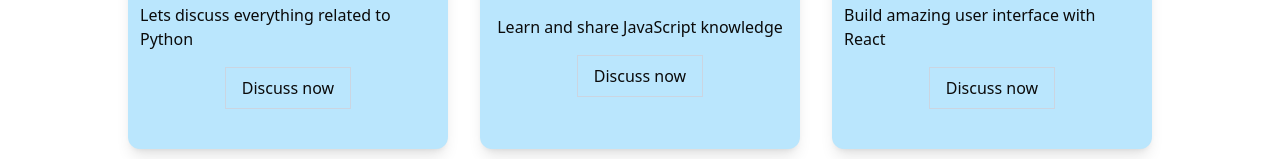
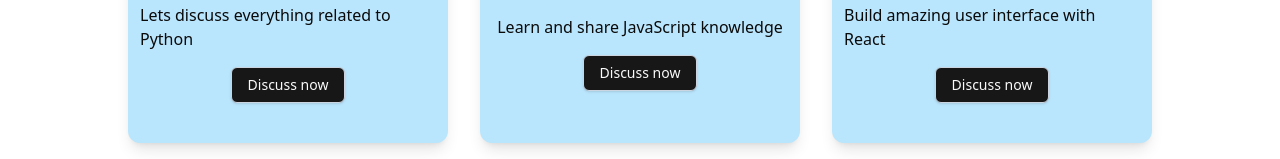
Before and after one commit to adityakashyap5047/PiTalk, a Next.js app: page /forums in a window 1280 px wide. Shown: the part 433-592 px from the top of the page. Built offline with nearby package versions, Linux system fonts and the light colour scheme.

Commit message:
defining the route on clicking on forums button

```diff
--- a/app/forums/page.js
+++ b/app/forums/page.js
@@ -1,31 +1,38 @@
 import React from 'react'
 import Image from 'next/image'
+import { Button } from '@/components/ui/button';
+import Link from 'next/link';
 
 const topics = [
     {
         text: "Python",
         img: "/python.webp",
-        desc: "Lets discuss everything related to Python"
+        desc: "Lets discuss everything related to Python",
+        slug: "python"
     },
     {
         text: "JavaScript",
         img: "/js.webp",
-        desc: "Learn and share JavaScript knowledge"
+        desc: "Learn and share JavaScript knowledge",
+        slug: "js"
     },
     {
         text: "React",
         img: "/reactjs.webp",
-        desc: "Build amazing user interface with React"
+        desc: "Build amazing user interface with React",
+        slug: "react"
     },
     {
         text: "CSS",
         img: "/css.webp",
-        desc: "Explore the world of designing and CSS"
+        desc: "Explore the world of designing and CSS",
+        slug: "css"
     },
     {
         text: "Web Development",
         img: "/html.webp",
-        desc: "Discuss front-end, back-end, and full-stack web development."
+        desc: "Discuss front-end, back-end, and full-stack web development.",
+        slug: "web"
     }
 ];
 
@@ -40,7 +47,9 @@ const Forums = () => {
                     <Image alt="a" src={topic.img} width={74} height={74}/>
                     <h2 className="text-2xl">{topic.text}</h2>
                     <p className="px-3">{topic.desc}</p>
-                    <button className='px-4 border border-slate-300 py-2'>Discuss now</button>
+                    <Link href={`/chat/${topic.slug}`}>
+                        <Button className='px-4 border border-slate-300 py-2'>Discuss now</Button>
+                    </Link>
                 </div>
             })}
         </div>
```
